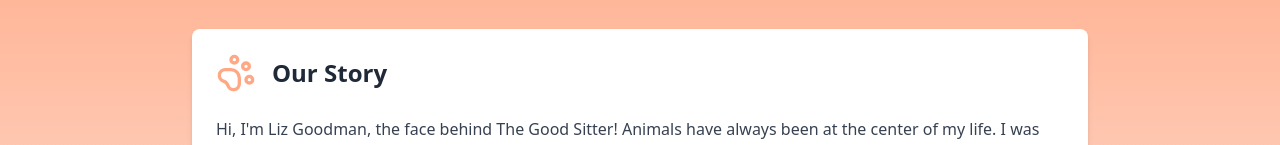
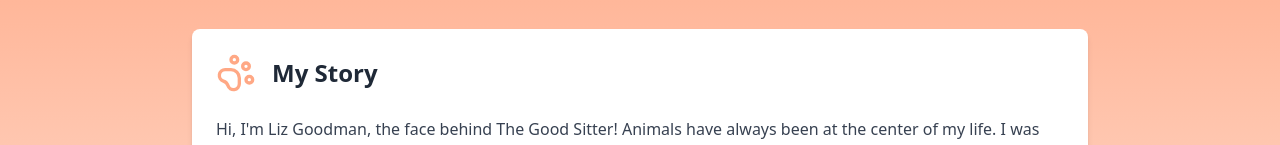
Before and after one commit to lg00d/thegoodsitter, a React (Vite) app: page /about in a window 1280 px wide. Shown: the part 135-280 px from the top of the page. Built offline with nearby package versions, Linux system fonts and the light colour scheme.

Commit message:
Update About page content
Refactor "Our Story" section to "My Story" on the About page.  No other changes were made.

```diff
--- a/src/pages/About.tsx
+++ b/src/pages/About.tsx
@@ -17,7 +17,7 @@ const About = () => {
             <div className="bg-white rounded-lg shadow-md p-6 mb-8">
               <div className="flex items-center mb-6">
                 <PawPrint size={40} className="text-[#FFA885] mr-4" />
-                <h2 className="text-2xl font-semibold text-gray-800">Our Story</h2>
+                <h2 className="text-2xl font-semibold text-gray-800">My Story</h2>
               </div>
               <p className="text-gray-700 mb-4">
                 Hi, I'm Liz Goodman, the face behind The Good Sitter! Animals have always been at the center of my life. I was raised riding horses, which meant growing up surrounded by all kinds of animals…from barn cats to working dogs and, of course, horses. That hands-on experience taught me not only how to care for animals but also how to understand them, their needs, their personalities, and the little details that make each one unique.
```
